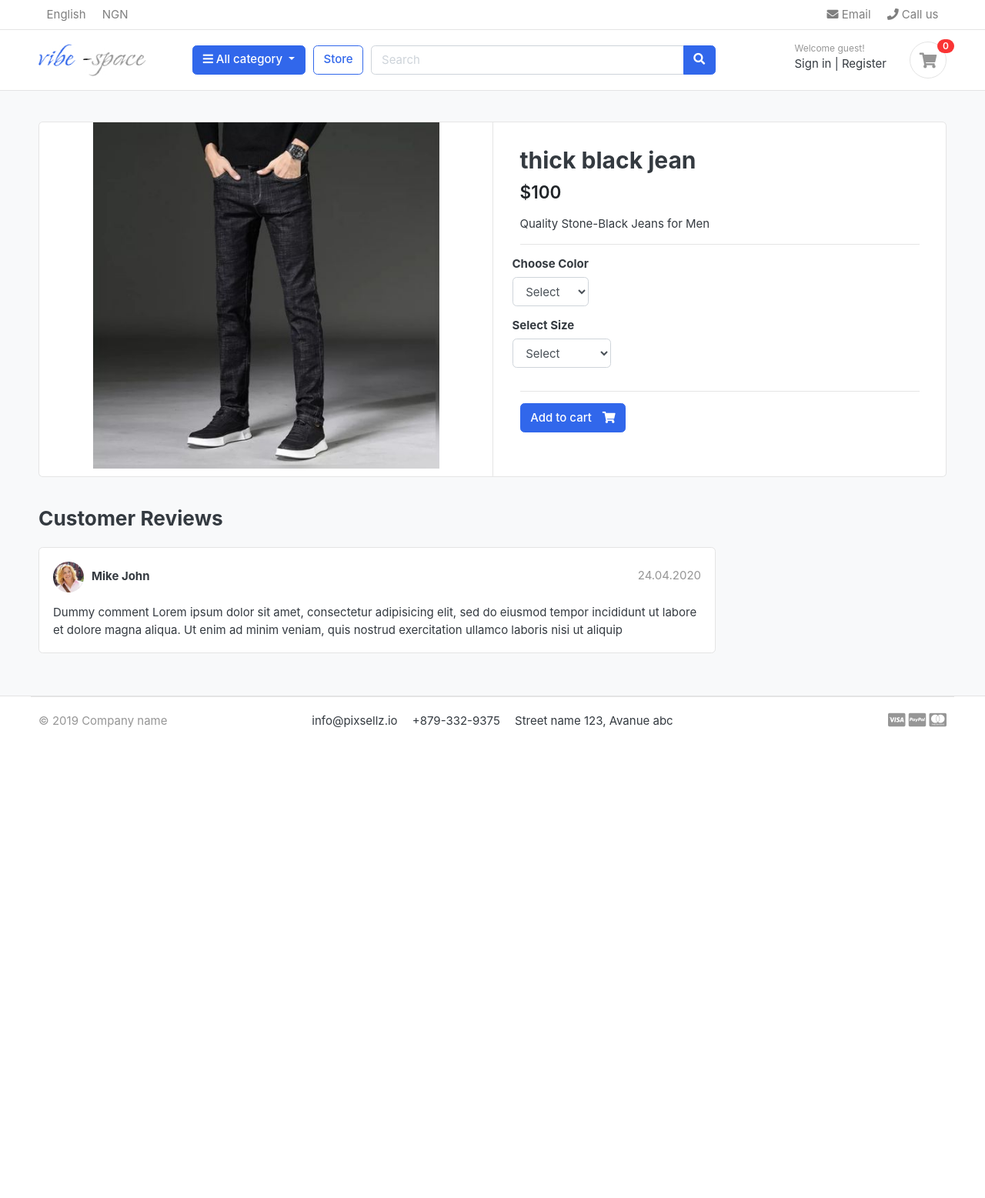
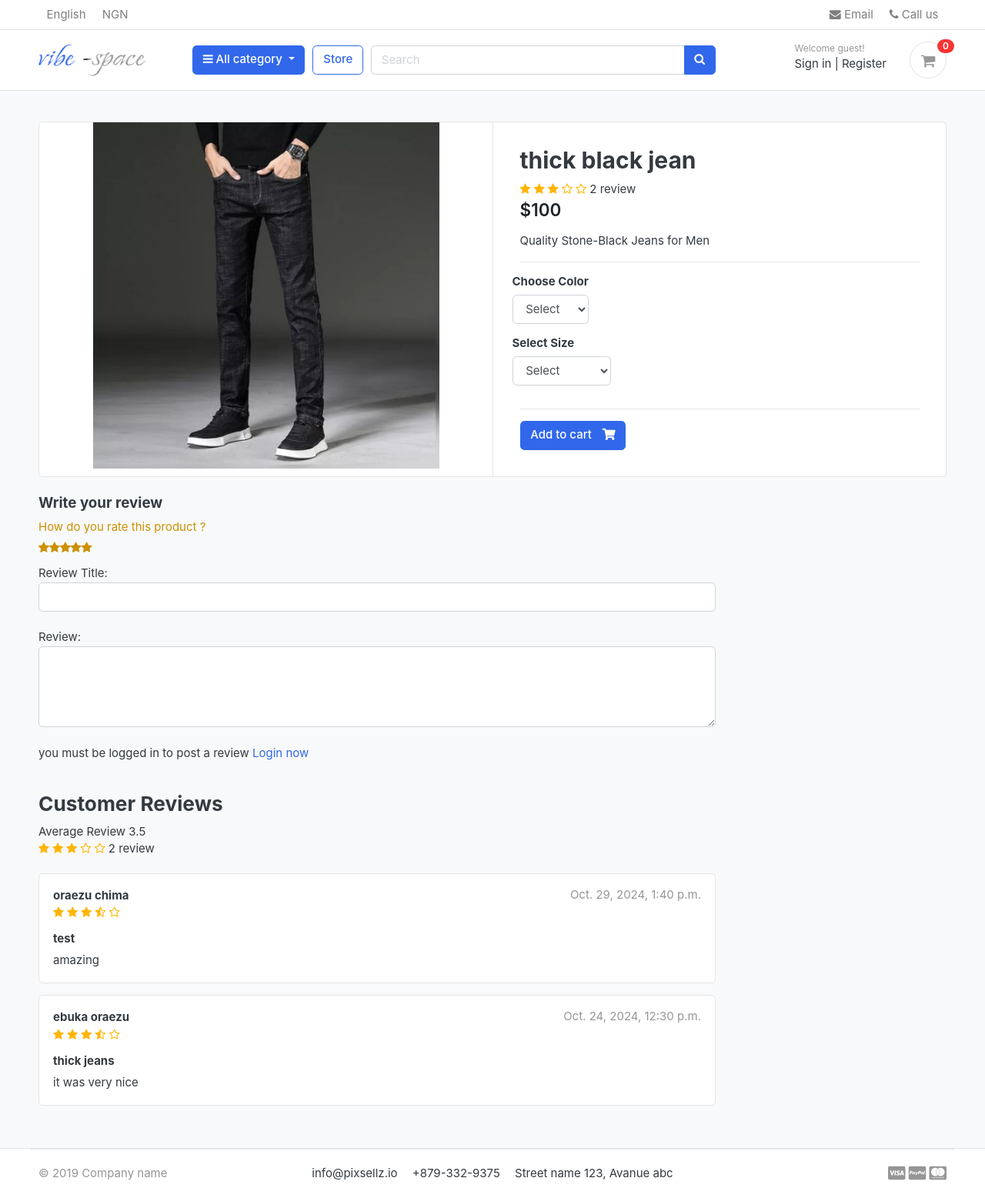
Before and after one commit to chimboy19/ecommerce-store, a Django app: a page that uses greatkart/templates/base.html in a window 1280 px wide. Shown: the whole page at 77% size. Before the commit the page ends 946 px from the top, so only its background shows below. Run offline with Django 5.2, Linux system fonts and the light colour scheme; data comes from the database, SQL or seed files in the repository; both versions use the stored data as it was after the commit; some libraries are stand-ins or nearby versions; some web fonts are replaced.

Commit message:
review and rating system

```diff
--- a/greatkart/accounts/models.py
+++ b/greatkart/accounts/models.py
@@ -60,6 +60,10 @@ class Account(AbstractBaseUser):
 
     objects=MyAccountManger()
 
+    def full_name(self):
+       return f'{self.first_name} {self.last_name}'
+
+
     def __str__(self):
         return self.email
 
--- /dev/null
+++ b/greatkart/static/css/custom.css
@@ -0,0 +1,46 @@
+.rate input{
+    display: none;
+}
+
+.rate{
+    display: inline-block;
+    border: 0;
+}
+
+.rate label{
+    float:right;
+}
+/* showing the stars */
+.rate label::before{
+    display: inline-block;
+    font-size: 1rem;
+    font-family: FontAwesome;
+    content: ' \f005';
+    margin: 0;
+    padding: 0.3rem,.2rem;
+    cursor: pointer;
+}
+
+.rate .half::before{
+    content: '\f089';
+    position: absolute;
+    padding-right:0;
+}
+
+/* click and hover */
+input:checked ~ label, label:hover ~label{
+    color: #ffb503 ;
+}
+
+/* hover high light */
+
+input:checked + label:hover,input:checked~label:hover,input:checked ~ label:hover ~ label,
+ label{
+    color: #cc9000;
+ }
+
+
+ .rating-star  i{
+     color: #ffb503;
+     /* background-color: #ffb503; */
+ }
--- a/greatkart/store/admin.py
+++ b/greatkart/store/admin.py
@@ -1,5 +1,5 @@
 from django.contrib import admin
-from .models import Product,Variation
+from .models import Product,Variation,ReviewRating
 # Register your models here.
 
 class productAdmin(admin.ModelAdmin):
@@ -13,3 +13,4 @@ class VariationAdmin(admin.ModelAdmin):
 
 admin .site.register(Product,productAdmin)
 admin .site.register(Variation,VariationAdmin)
+admin.site.register(ReviewRating)
--- /dev/null
+++ b/greatkart/store/forms.py
@@ -0,0 +1,6 @@
+from django import forms
+from  .models import ReviewRating
+class ReviewForm(forms.ModelForm):
+    class Meta:
+        model=ReviewRating
+        fields=['subject','review','rating']
--- a/greatkart/store/urls.py
+++ b/greatkart/store/urls.py
@@ -9,5 +9,6 @@ urlpatterns = [
     path('', views.store,name='store'),
     path('category<slug:category_slug>/', views.store,name='products_by_category'),
     path('category<slug:category_slug>/<slug:product_slug>/', views.product_detail,name='product_detail'),
-    path('search/',views.search,name='search')
+    path('search/',views.search,name='search'),
+    path('submit_review/<int:product_id>/',views.submit_review,name='submit_review'),
 ]
--- a/greatkart/store/views.py
+++ b/greatkart/store/views.py
@@ -1,5 +1,6 @@
-from django.shortcuts import render,get_object_or_404
-from .models import Product
+from django.shortcuts import render,get_object_or_404 ,redirect
+from .models import Product,ReviewRating
+from orders.models import OrderProduct
 from category.models import Category
 from carts.models import Cartitem
 from carts.views import _cart_id
@@ -7,6 +8,8 @@ from django.http import HttpResponse
 from django.core.paginator import EmptyPage,PageNotAnInteger,Paginator
 from django.db.models import Q
 from django.http import HttpResponse
+from .forms import ReviewForm
+from django .contrib import messages
 # Create your views here.
 
 
@@ -47,11 +50,25 @@ def product_detail(request, category_slug ,product_slug):
 
     except Exception as e:
         raise e
+    if request.user.is_authenticated:
+        try:
+          orderproduct= OrderProduct.objects.filter(user=request.user,product_id=single_product.id).exists()
+        except OrderProduct.DoesNotExist :
+           orderproduct=None
+    else:
+        orderproduct=None
+
+
+    reviews= ReviewRating.objects.filter(product_id=single_product.id,status=True)
+
+
 
     context={
 
         'single_product' : single_product,
         'in_cart' : in_cart,
+        'orderproduct': orderproduct,
+        'reviews' : reviews
     }
 
     return render(request,'product_detail.html',context)
@@ -70,3 +87,29 @@ def search(request):
     }
 
     return render(request,'store.html',context)
+
+# this takes care of the sumbit_review
+
+def submit_review(request,product_id):
+    url=request.META.get('HTTP_REFERER')
+    if request.method=='POST':
+        try:
+            reviews=ReviewRating.objects.get(user__id=request.user.id,product__id=product_id)
+            form=ReviewForm (request.POST,instance=reviews)
+            form.save()
+            messages.success(request,'Thank you your review has been updated')
+            return redirect(url)
+
+        except ReviewRating .DoesNotExist:
+            form=ReviewForm(request.POST)
+            if form.is_valid():
+                data=ReviewRating()
+                data.subject=form.cleaned_data['subject']
+                data.rating=form.cleaned_data['rating']
+                data.review=form.cleaned_data['review']
+                data.ip=request.META.get('REMOTE_ADDR')
+                data.product_id=product_id
+                data.user_id=request.user.id
+                data.save()
+                messages.success(request,'Thank you your review has been submitted')
+                return redirect(url)
--- a/greatkart/templates/base.html
+++ b/greatkart/templates/base.html
@@ -22,8 +22,11 @@
 <!-- Font awesome 5 -->
 <link href="{%static 'fonts/fontawesome/css/all.min.css'%}" type="text/css" rel="stylesheet">
 
+<link rel="stylesheet" href="https://cdnjs.cloudflare.com/ajax/libs/font-awesome/4.7.0/css/font-awesome.min.css">
+
 <!-- custom style -->
 <link href="{%static 'css/ui.css'%}" rel="stylesheet" type="text/css"/>
+
 <link href="{%static 'css/responsive.css'%}" rel="stylesheet" media="only screen and (max-width: 1200px)" />
 
 <!-- custom javascript -->
--- a/greatkart/templates/product_detail.html
+++ b/greatkart/templates/product_detail.html
@@ -2,6 +2,7 @@
 {%block pagecontent%}
 {% load static %}
 
+<link href="{%static 'css/custom.css'%}" rel="stylesheet" type="text/css"/>
 
 <section class="section-content padding-y bg">
 <div class="container">
@@ -25,6 +26,18 @@
 <article class="content-body">
 
 <h2 class="title">{{single_product.product_name}}</h2>
+<div class="rating-star">
+					<span>
+
+                    <i class="fa fa-star{% if  single_product.averageReview < 0.5 %}-o{% elif single_product.averageReview >= 0.5 and single_product.averageReview < 1 %}-o {% endif %}" aria-hidden="true"></i>
+                    <i class="fa fa-star{% if  single_product.averageReview < 1.5 %}-o{% elif single_product.averageReview >= 1.5 and single_product.averageReview < 2 %}-o {% endif %}" aria-hidden="true"></i>
+                    <i class="fa fa-star{% if  single_product.averageReview < 2.5 %}-o{% elif single_product.averageReview >= 2.5 and single_product.averageReview < 3 %}-o {% endif %}" aria-hidden="true"></i>
+                    <i class="fa fa-star{% if  single_product.averageReview < 3.5 %}-o{% elif single_product.averageReview >= 3.5 and single_product.averageReview < 4 %}-o {% endif %}" aria-hidden="true"></i>
+                    <i class="fa fa-star{% if  single_product.averageReview < 4.5 %}-o{% elif single_product.averageReview >= 4.5 and single_product.averageReview < 5 %}-o {% endif %}" aria-hidden="true"></i>
+                    <span>{{single_product.countReview}} review</span>
+
+					</span>
+				</div>
 
 <div class="mb-3">
 	<var class="price h4">${{single_product.price}}</var>
@@ -89,30 +102,101 @@
 <div class="row">
 			<div class="col-md-9">
 
+
+	<form action="{% url 'submit_review' single_product.id %}" method="POST">
+		{% csrf_token %}
+		<h5>Write your review</h5>
+
+		<div>
+			<!-- rating stars -->
+			 <label for="">How do you rate this product ?</label>
+			 <br>
+			 <div class="rate">
+				<input type="radio" name="rating" id="rating10" value="5" required><label for="rating10" title="5"></label>
+				<input type="radio" name="rating" id="rating9" value="4.5" required><label for="rating9" title="4.5" class="half"></label>
+				<input type="radio" name="rating" id="rating8" value="4" required><label for="rating8" title="4"></label>
+				<input type="radio" name="rating" id="rating7" value="3.5" required><label for="rating7" title="3.5" class="half"></label>
+				<input type="radio" name="rating" id="rating6" value="3" required><label for="rating6" title="3" ></label>
+				<input type="radio" name="rating" id="rating5" value="2.5" required><label for="rating5" title="2.5" class="half"></label>
+				<input type="radio" name="rating" id="rating4" value="2" required><label for="rating4" title="2" ></label>
+				<input type="radio" name="rating" id="rating3" value="1.5" required><label for="rating3" title="1.5" class="half"></label>
+				<input type="radio" name="rating" id="rating2" value="1" required><label for="rating2" title="1"></label>
+				<input type="radio" name="rating" id="rating1" value="0.5" required><label for="rating1" title="0.5" class="half"></label>
+
+			 </div>
+			 <br>
+			 Review Title:
+			 <input type="text" class="form-control" name="subject" >
+			 <br>
+			 Review:
+			 <textarea name="review" rows="4" class="form-control" ></textarea>
+			 <br>
+			 {% if user.is_authenticated %}
+			 {% if orderproduct%}
+			  <input type="submit" class="btn btn-primary"  value="Submit Review">
+			 {%else%}
+
+			 <p>you must have purchased this product to post a review</p>
+
+			 {%endif%}
+             {% else %}
+
+			 <p>you must be logged in to post a review<span><a href="{% url 'login' %}">  Login now</a></span></p>
+
+			 {% endif%}
+
+		</div>
+		{% include 'alerts.html' %}
+	</form>
+	<br>
 	<header class="section-heading">
 		<h3>Customer Reviews </h3>
+		<Span>Average Review {{single_product.averageReview}}</Span>
+		<div class="rating-star">
+					<span>
 
+                    <i class="fa fa-star{% if  single_product.averageReview < 0.5 %}-o{% elif single_product.averageReview >= 0.5 and single_product.averageReview < 1 %}-o {% endif %}" aria-hidden="true"></i>
+                    <i class="fa fa-star{% if  single_product.averageReview < 1.5 %}-o{% elif single_product.averageReview >= 1.5 and single_product.averageReview < 2 %}-o {% endif %}" aria-hidden="true"></i>
+                    <i class="fa fa-star{% if  single_product.averageReview < 2.5 %}-o{% elif single_product.averageReview >= 2.5 and single_product.averageReview < 3 %}-o {% endif %}" aria-hidden="true"></i>
+                    <i class="fa fa-star{% if  single_product.averageReview < 3.5 %}-o{% elif single_product.averageReview >= 3.5 and single_product.averageReview < 4 %}-o {% endif %}" aria-hidden="true"></i>
+                    <i class="fa fa-star{% if  single_product.averageReview < 4.5 %}-o{% elif single_product.averageReview >= 4.5 and single_product.averageReview < 5 %}-o {% endif %}" aria-hidden="true"></i>
+                    <span>{{single_product.countReview}} review</span>
+
+					</span>
+				</div>
 	</header>
+
+	{% for review in reviews %}
 
 	<article class="box mb-3">
 		<div class="icontext w-100">
-			<img src="{%static './images/avatars/avatar1.jpg'%}" class="img-xs icon rounded-circle">
+			<!-- <img src="{%static './images/avatars/avatar1.jpg'%}" class="img-xs icon rounded-circle"> -->
 			<div class="text">
-				<span class="date text-muted float-md-right">24.04.2020 </span>
-				<h6 class="mb-1">Mike John </h6>
+				<span class="date text-muted float-md-right">{{review.updated_at}}</span>
+				<h6 class="mb-1">{{review.user.full_name}}</h6>
+				<div class="rating-star">
+					<span>
+
+                    <i class="fa fa-star{% if review.rating == 0.5 %}-half-o{% elif review.rating < 1 %}-o {% endif %}" aria-hidden="true"></i>
+                    <i class="fa fa-star{% if review.rating == 1.5 %}-half-o{% elif review.rating < 2 %}-o {% endif %}" aria-hidden="true"></i>
+                    <i class="fa fa-star{% if review.rating == 2.5 %}-half-o{% elif review.rating < 3 %}-o {% endif %}" aria-hidden="true"></i>
+                    <i class="fa fa-star{% if review.rating == 3.5 %}-half-o{% elif review.rating < 4 %}-o {% endif %}" aria-hidden="true"></i>
+                    <i class="fa fa-star{% if review.rating == 4.5 %}-half-o{% elif review.rating < 5 %}-o {% endif %}" aria-hidden="true"></i>
+					</span>
+				</div>
+				<!-- {{review.rating}} -->
 
 			</div>
 		</div> <!-- icontext.// -->
 		<div class="mt-3">
+			<h6>{{review.subject}}</h6>
 			<p>
-				Dummy comment Lorem ipsum dolor sit amet, consectetur adipisicing elit, sed do eiusmod
-				tempor incididunt ut labore et dolore magna aliqua. Ut enim ad minim veniam,
-				quis nostrud exercitation ullamco laboris nisi ut aliquip
+			{{review.review}}
 			</p>
 		</div>
 	</article>
 
-
+	{% endfor %}
 
 	</div> <!-- col.// -->
 </div> <!-- row.// -->
```
Also changed, not shown: greatkart/store/models.py (+30 -0 lines), greatkart/db.sqlite3, greatkart/store/migrations/0004_reviewrating.py (added), greatkart/store/migrations/0005_rename_stauts_reviewrating_status.py (added).
